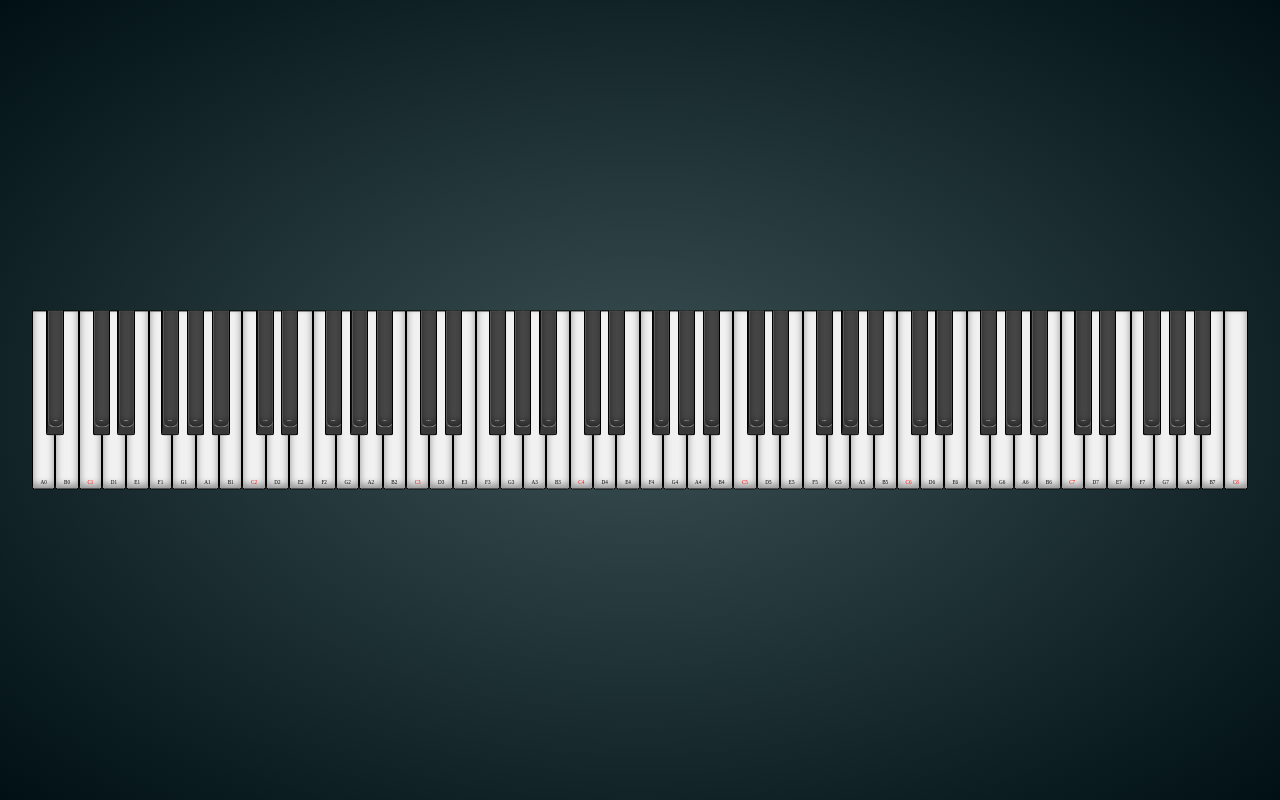
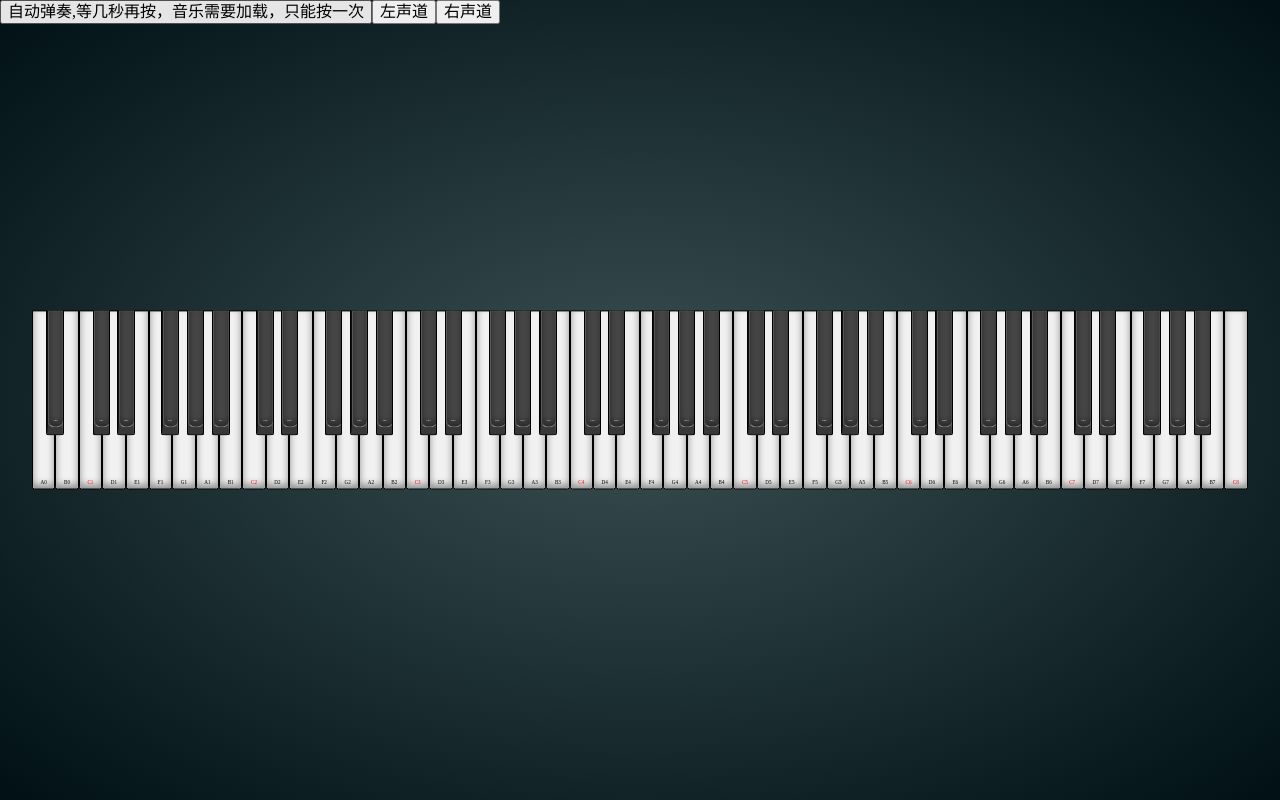
Before and after one commit to 18023785187/piano, a Vue app: page / in a window 1280 px wide. Built offline with nearby package versions, Linux system fonts and the light colour scheme; no server answers.

Commit message:
完善测试

```diff
--- a/src/components/Piano/index.vue
+++ b/src/components/Piano/index.vue
@@ -1,4 +1,5 @@
 <template>
+  <div>
     <div id="piano">
       <!-- 钢琴单元度 start -->
       <div class="unit-degree" v-for="degree in keyMap" :key="degree.pitch">
@@ -28,6 +29,10 @@
       </div>
       <!-- 钢琴单元度 end -->
     </div>
+    <button @click="auto">自动弹奏,等几秒再按，音乐需要加载，只能按一次</button>
+    <button @click="left">左声道</button>
+    <button @click="right">右声道</button>
+  </div>
 </template>
 
 <script>
@@ -35,6 +40,7 @@ import { keyMap, noteMap, noteFlags, noteHighs } from "./keys";
 import { music, Auto } from "./music";
 import { left } from "./left";
 import { right } from "./right";
+let auto
 
 export default {
   name: "Piano",
@@ -49,23 +55,6 @@ export default {
     document.addEventListener("keydown", (e) => this.keydown(e));
     document.addEventListener("keyup", (e) => this.keyup(e));
     document.addEventListener("mouseup", () => this.stop());
-
-    const auto = new Auto(
-      67,
-      {
-        left: left,
-        right: right,
-      },
-      {
-        play: (key) => (this.noteHighs[key] = true),
-        stop: (key) => (this.noteHighs[key] = false),
-      }
-    );
-    setTimeout(() => {
-      auto.left.volume = 0.4;
-      auto.right.start();
-      auto.left.start();
-    }, 3000);
   },
   methods: {
     play(key) {
@@ -99,6 +88,39 @@ export default {
         this.noteHighs[noteMap[key]] = false;
       }
     },
+    // 测试
+    auto() {
+      auto = new Auto(
+        67,
+        {
+          left: left,
+          right: right,
+        },
+        {
+          play: (key) => (this.noteHighs[key] = true),
+          stop: (key) => (this.noteHighs[key] = false),
+        }
+      );
+      auto.left.volume = 0.4;
+      auto.right.start();
+      auto.left.start();
+    },
+    left() {
+      if(!auto) return
+      if(auto.left.volume === 0.4) {
+        auto.left.volume = 0
+      } else {
+        auto.left.volume = 0.4
+      }
+    },
+    right() {
+      if(!auto) return
+      if(auto.right.volume === 1) {
+        auto.right.volume = 0
+      } else {
+        auto.right.volume = 1
+      }
+    }
   },
   beforeDestroy() {
     document.removeEventListener("keydown", (e) => this.keydown(e));
--- a/src/components/Piano/right.js
+++ b/src/components/Piano/right.js
@@ -140,7 +140,7 @@ export const right = [
   ], // 35
   [0.5, [["C6", 800]]], // 35.5
   [
-    1,
+    1.75,
     [
       ["D#5", 3000],
       ["G5", 3000],
```
Lines whose indentation alone changed are shown as unchanged.
